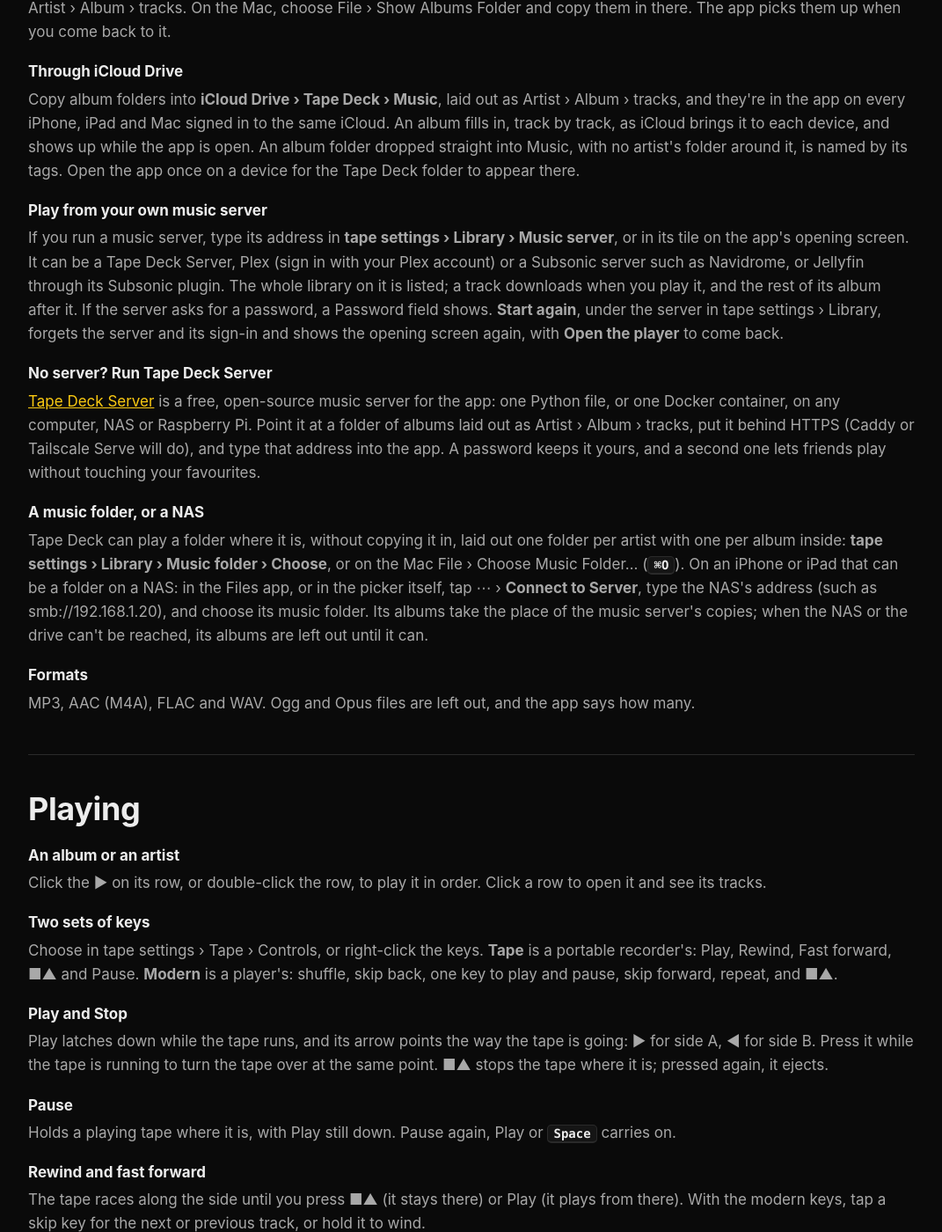
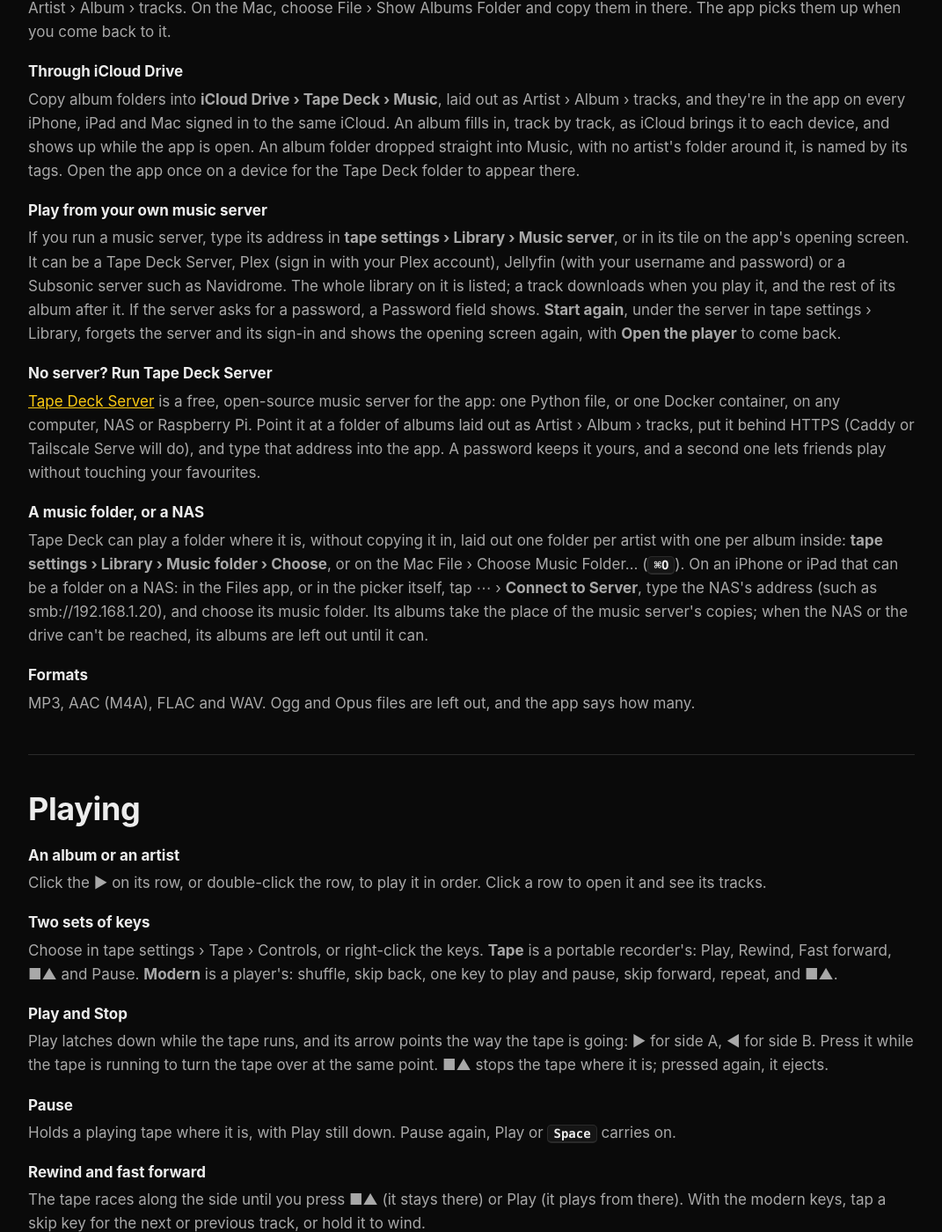
Before and after one commit to andybateman/andybateman.github.io, a Jekyll site: the page tapedeck/help.html, which Jekyll copies as it is, in a window 1280 px wide and 1400 px high, scrolled down 3703 px. Shown: the whole window at 88% size, without its empty margins (104-1175 px from the left). Built offline with Jekyll 4.4.1, drawn with Linux system fonts in a browser that asks for light colours; some of the changed text lies outside the part shown.

Commit message:
/tapedeck/: Jellyfin natively, each tape's place can be turned off, and a question on big music folders and iTunes Media (Tape Deck 4.37.0)

```diff
--- a/tapedeck/help.html
+++ b/tapedeck/help.html
@@ -120,7 +120,7 @@
     <dt>Through iCloud Drive</dt>
     <dd>Copy album folders into <b>iCloud Drive › Tape Deck › Music</b>, laid out as Artist › Album › tracks, and they're in the app on every iPhone, iPad and Mac signed in to the same iCloud. An album fills in, track by track, as iCloud brings it to each device, and shows up while the app is open. An album folder dropped straight into Music, with no artist's folder around it, is named by its tags. Open the app once on a device for the Tape Deck folder to appear there.</dd>
     <dt>Play from your own music server</dt>
-    <dd>If you run a music server, type its address in <b>tape settings › Library › Music server</b>, or in its tile on the app's opening screen. It can be a Tape Deck Server, Plex (sign in with your Plex account) or a Subsonic server such as Navidrome, or Jellyfin through its Subsonic plugin. The whole library on it is listed; a track downloads when you play it, and the rest of its album after it. If the server asks for a password, a Password field shows. <b>Start again</b>, under the server in tape settings › Library, forgets the server and its sign-in and shows the opening screen again, with <b>Open the player</b> to come back.</dd>
+    <dd>If you run a music server, type its address in <b>tape settings › Library › Music server</b>, or in its tile on the app's opening screen. It can be a Tape Deck Server, Plex (sign in with your Plex account), Jellyfin (with your username and password) or a Subsonic server such as Navidrome. The whole library on it is listed; a track downloads when you play it, and the rest of its album after it. If the server asks for a password, a Password field shows. <b>Start again</b>, under the server in tape settings › Library, forgets the server and its sign-in and shows the opening screen again, with <b>Open the player</b> to come back.</dd>
     <dt>No server? Run Tape Deck Server</dt>
     <dd><a href="https://github.com/andybateman/tape-deck-server">Tape Deck Server</a> is a free, open-source music server for the app: one Python file, or one Docker container, on any computer, NAS or Raspberry Pi. Point it at a folder of albums laid out as Artist › Album › tracks, put it behind HTTPS (Caddy or Tailscale Serve will do), and type that address into the app. A password keeps it yours, and a second one lets friends play without touching your favourites.</dd>
     <dt>A music folder, or a NAS</dt>
@@ -350,7 +350,8 @@
   <details><summary>Can I use Spotify?</summary><p>No. Spotify isn&rsquo;t a source Tape Deck can play. It plays Apple Music (with a subscription) and music you have as files: copied into the app, in a folder, or on your own music server.</p></details>
   <details><summary>Does Tape Deck stream from a music service? Do I need an Apple Music subscription?</summary><p>Apple Music, with a subscription: Apple Music, from the source button in the header, plays your Apple Music library and the catalogue as tapes, and playing needs the subscription even for songs already in your library. Without one, Tape Deck plays music you have as files. <a href="#apple">More on Apple Music</a>.</p></details>
   <details><summary>Should I have the book icon?</summary><p>That is the source button, and it is only there once there is a second source: an Audiobookshelf server (tape settings › Library) or Apple Music. With only your own music, the header has no source button. It is number 3 in <a href="#guide">the picture of the header</a>.</p></details>
-  <details><summary>Can I point it at my Jellyfin, Plex or Navidrome?</summary><p>Yes. Type the address in tape settings › Library › Music server. A Navidrome server works as it is, and Jellyfin works through its Subsonic plugin. For Plex, sign in with your Plex account. The music server Tape Deck was made for is <a href="https://github.com/andybateman/tape-deck-server">Tape Deck Server</a>.</p></details>
+  <details><summary>Can I point it at my Jellyfin, Plex or Navidrome?</summary><p>Yes. Type the address in tape settings › Library › Music server. Jellyfin and Navidrome need your username and password, typed under the address; Jellyfin is spoken to directly, with no plugin. For Plex, sign in with your Plex account. The music server Tape Deck was made for is <a href="https://github.com/andybateman/tape-deck-server">Tape Deck Server</a>.</p></details>
+  <details><summary>I chose a big music folder and it says &ldquo;reading&hellip;&rdquo;</summary><p>A folder of thousands of tracks takes a few minutes to read, longer over a network. A bar under it shows how far it has got: the files found, then each track, then the covers, and its albums are listed as they&rsquo;re read. What&rsquo;s been read is kept if you put the app away, so it carries on from there, and the next time it&rsquo;s quick. If you choose iTunes Media (or the Music app&rsquo;s Media folder), its Music folder is read and the podcasts and films beside it are left out.</p></details>
   <details><summary>My server asks for a password</summary><p>The first screen shows a Password field when the server asks. A Tape Deck Server&rsquo;s sign-in is kept for 30 days and asked for again when it runs out (from version 4.20.1); a Subsonic server takes a username and password. If you have forgotten it, Start again, in tape settings › Library, forgets the server and its sign-in and shows the opening screen.</p></details>
   <details><summary>The first screen says Connecting&hellip; and never stops</summary><p>That was a server asking for its password while the password field was empty: Connect asked again, and was asked again. From version 4.35.1, with the password wanted and the field empty, Connect says so. Type the password, or choose Start again if you meant a different server.</p></details>
   <details><summary>It says &ldquo;That server didn&rsquo;t answer&rdquo;</summary><p>Either the address can&rsquo;t be reached from where you are, or the server wants a password and the app was never given one. Open the address in Safari to see which; if it asks for a password, the first screen has the field for it (version 4.20.1 and later).</p></details>
--- a/tapedeck/index.html
+++ b/tapedeck/index.html
@@ -52,7 +52,7 @@
       <li><strong>Type I, II or IV, with Dolby B or C:</strong> printed on the label, cut into the shell's edge, and heard in the sound.</li>
       <li><strong>Take it apart:</strong> a clear shell, the front off, or the whole cassette exploded into its layers.</li>
       <li><strong>LED VU meters</strong> in the transport, if you want them: twelve lights a channel, green, amber and red, showing the tape's level.</li>
-      <li><strong>Each tape keeps its place.</strong> Put an album back in and it plays on from the track and second it came out at.</li>
+      <li><strong>Each tape keeps its place.</strong> Put an album back in and it plays on from the track and second it came out at, or turn that off and start every tape from the top.</li>
     </ul>
   </div>
   <div class="grid4">
@@ -91,7 +91,7 @@
 
 <section aria-labelledby="library">
   <h2 id="library">Your whole library</h2>
-  <p>Tape Deck plays music you own. Copy it into the app, play a folder where it is (one on a NAS too), or point it at your own music server and play everything on it: a <a href="https://github.com/andybateman/tape-deck-server">Tape Deck Server</a> (free and open source, it serves a folder of albums from any computer), Plex (sign in with your Plex account) or a Subsonic server such as Navidrome, or Jellyfin through its Subsonic plugin. With an Apple Music subscription, your Apple Music library plays as tapes too.</p>
+  <p>Tape Deck plays music you own. Copy it into the app, play a folder where it is (one on a NAS too), or point it at your own music server and play everything on it: a <a href="https://github.com/andybateman/tape-deck-server">Tape Deck Server</a> (free and open source, it serves a folder of albums from any computer), Plex (sign in with your Plex account), Jellyfin, or a Subsonic server such as Navidrome. With an Apple Music subscription, your Apple Music library plays as tapes too.</p>
   <div class="grid">
     <div class="card"><h3>Recent first</h3><p>The albums you listened to last, then what's new in your library.</p></div>
     <div class="card"><h3>Albums, artists, tracks</h3><p>Sort from one button, jump by letter, and search as you type. A search forgives a missing accent.</p></div>
```
Also changed, not shown: other parts of tapedeck/help.html (+1 -1 lines).
